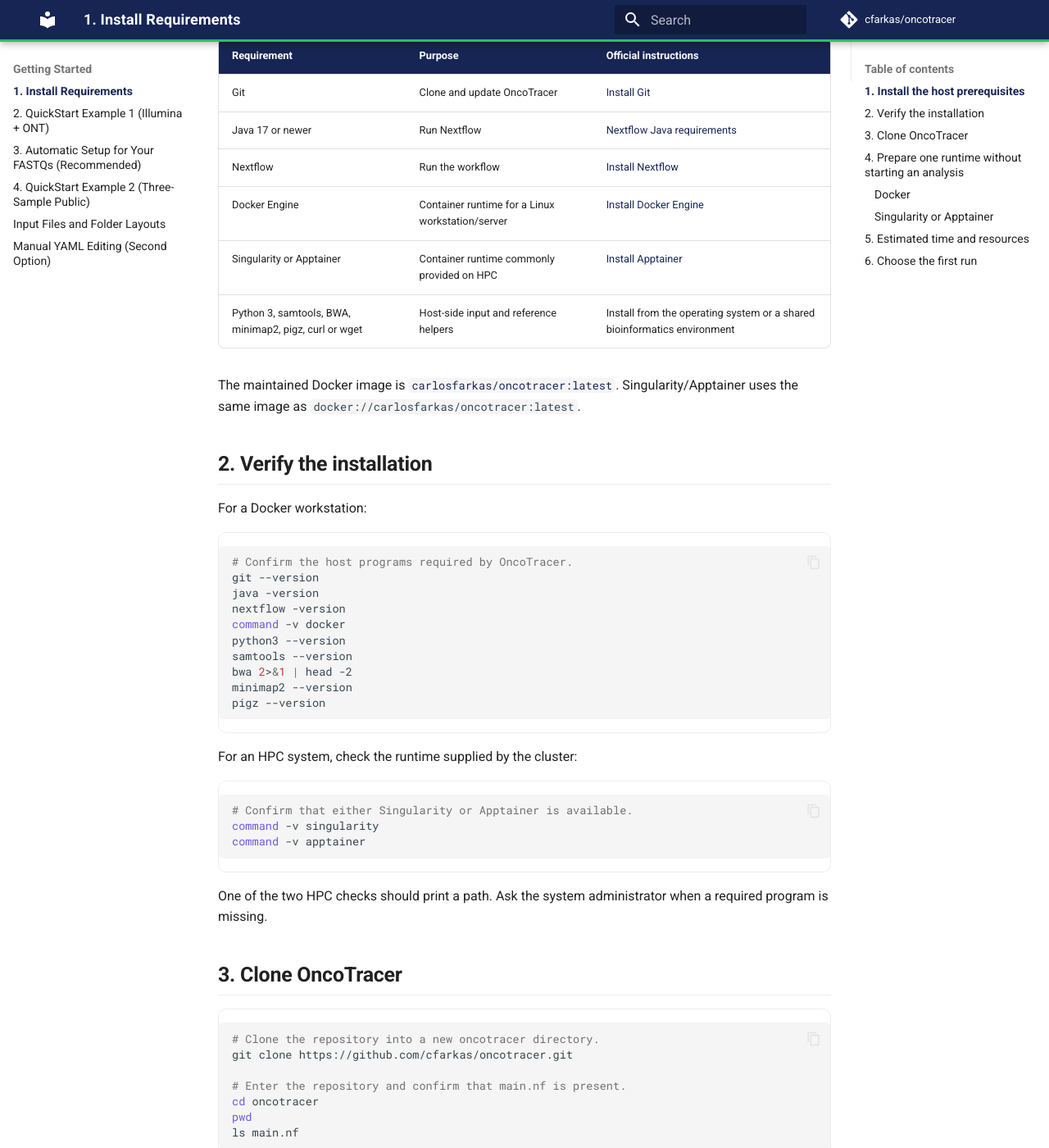
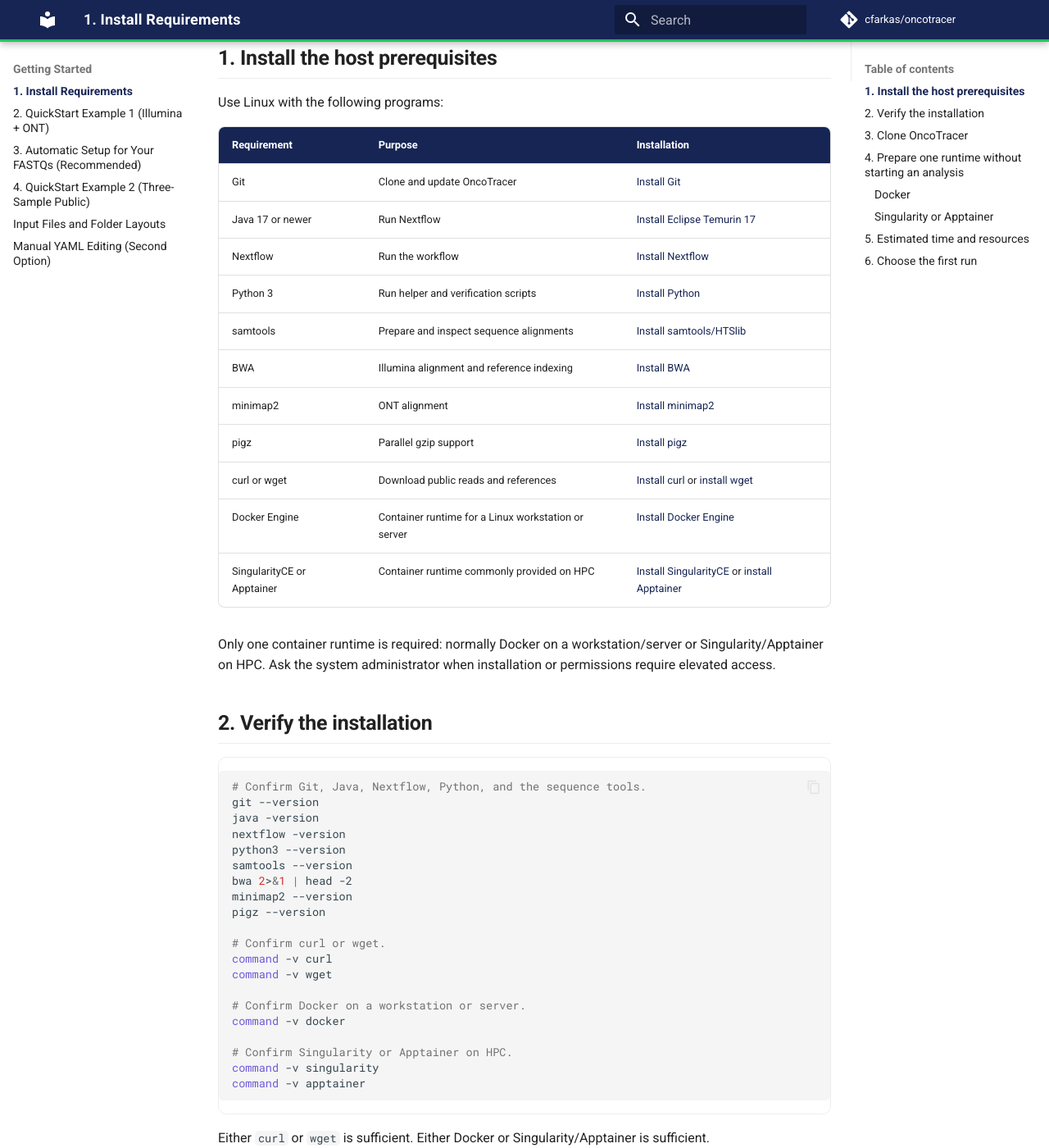
Before and after one commit to cfarkas/oncotracer, an MkDocs documentation site: the page built from docs/installation.md, in a window 1280 px wide and 1400 px high, scrolled down 336 px. Shown: the whole window at 82% size. Built offline with MkDocs 1.6.1 and Material for MkDocs 9.7.7, drawn with Linux system fonts in a browser that asks for light colours; comment, search, counter and statistics services are not loaded; some of the changed text lies outside the part shown.

Commit message:
Docs: link every installation requirement

````diff
--- a/docs/installation.md
+++ b/docs/installation.md
@@ -2,103 +2,117 @@
 
 OncoTracer runs on Linux. Nextflow runs on the host and starts the selected Docker or Singularity/Apptainer image.
 
+The maintained image is [`carlosfarkas/oncotracer:latest`](https://hub.docker.com/r/carlosfarkas/oncotracer). With Singularity or Apptainer, the same image is referenced as `docker://carlosfarkas/oncotracer:latest`.
+
 ## 1. Install the host prerequisites
 
-| Requirement | Purpose | Official instructions |
+Use Linux with the following programs:
+
+| Requirement | Purpose | Installation |
 | --- | --- | --- |
 | Git | Clone and update OncoTracer | [Install Git](https://git-scm.com/book/en/v2/Getting-Started-Installing-Git) |
-| Java 17 or newer | Run Nextflow | [Nextflow Java requirements](https://www.nextflow.io/docs/latest/install.html#requirements) |
+| Java 17 or newer | Run Nextflow | [Install Eclipse Temurin 17](https://adoptium.net/temurin/releases/?version=17) |
 | Nextflow | Run the workflow | [Install Nextflow](https://www.nextflow.io/docs/latest/install.html) |
-| Docker Engine | Container runtime for a Linux workstation/server | [Install Docker Engine](https://docs.docker.com/engine/install/) |
-| Singularity or Apptainer | Container runtime commonly provided on HPC | [Install Apptainer](https://apptainer.org/docs/admin/main/installation.html) |
-| Python 3, samtools, BWA, minimap2, pigz, curl or wget | Host-side input and reference helpers | Install from the operating system or a shared bioinformatics environment |
+| Python 3 | Run helper and verification scripts | [Install Python](https://www.python.org/downloads/) |
+| samtools | Prepare and inspect sequence alignments | [Install samtools/HTSlib](https://www.htslib.org/download/) |
+| BWA | Illumina alignment and reference indexing | [Install BWA](https://github.com/lh3/bwa) |
+| minimap2 | ONT alignment | [Install minimap2](https://github.com/lh3/minimap2) |
+| pigz | Parallel gzip support | [Install pigz](https://zlib.net/pigz/) |
+| curl or wget | Download public reads and references | [Install curl](https://curl.se/download.html) or [install wget](https://www.gnu.org/software/wget/) |
+| Docker Engine | Container runtime for a Linux workstation or server | [Install Docker Engine](https://docs.docker.com/engine/install/) |
+| SingularityCE or Apptainer | Container runtime commonly provided on HPC | [Install SingularityCE](https://docs.sylabs.io/guides/latest/admin-guide/installation.html) or [install Apptainer](https://apptainer.org/docs/admin/main/installation.html) |
 
-The maintained Docker image is [`carlosfarkas/oncotracer:latest`](https://hub.docker.com/r/carlosfarkas/oncotracer). Singularity/Apptainer uses the same image as `docker://carlosfarkas/oncotracer:latest`.
+Only one container runtime is required: normally Docker on a workstation/server or Singularity/Apptainer on HPC. Ask the system administrator when installation or permissions require elevated access.
 
 ## 2. Verify the installation
 
-For a Docker workstation:
-
 ```bash
-# Confirm the host programs required by OncoTracer.
+# Confirm Git, Java, Nextflow, Python, and the sequence tools.
 git --version
 java -version
 nextflow -version
-command -v docker
 python3 --version
 samtools --version
 bwa 2>&1 | head -2
 minimap2 --version
 pigz --version
-```
 
-For an HPC system, check the runtime supplied by the cluster:
+# Confirm curl or wget.
+command -v curl
+command -v wget
 
-```bash
-# Confirm that either Singularity or Apptainer is available.
+# Confirm Docker on a workstation or server.
+command -v docker
+
+# Confirm Singularity or Apptainer on HPC.
 command -v singularity
 command -v apptainer
 ```
 
-One of the two HPC checks should print a path. Ask the system administrator when a required program is missing.
+Either `curl` or `wget` is sufficient. Either Docker or Singularity/Apptainer is sufficient.
 
 ## 3. Clone OncoTracer
 
+Use `/path/to/my/directory/oncotracer` as the repository path in the documentation.
+
 ```bash
-# Clone the repository into a new oncotracer directory.
-git clone https://github.com/cfarkas/oncotracer.git
+# Set the standard repository path.
+REPO_DIR=/path/to/my/directory/oncotracer
+
+# Clone OncoTracer into that directory.
+git clone https://github.com/cfarkas/oncotracer.git "$REPO_DIR"
 
 # Enter the repository and confirm that main.nf is present.
-cd oncotracer
+cd "$REPO_DIR"
 pwd
 ls main.nf
 ```
 
-Run the tutorial commands from the directory containing `main.nf`.
-
 ## 4. Prepare one runtime without starting an analysis
 
-Choose one option.
+Choose Docker or Singularity/Apptainer.
 
 ### Docker
 
 ```bash
-# Use the repository as the initial cache and data root.
-ROOT="$(pwd)"
+# Set the standard repository path and enter it.
+REPO_DIR=/path/to/my/directory/oncotracer
+cd "$REPO_DIR"
 
 # Pull or reuse the Docker image and test the installed software.
-nextflow run main.nf --install --docker \
-  --lpwgs_root "$ROOT"
+nextflow run "$REPO_DIR/main.nf" --install --docker \
+  --lpwgs_root "$REPO_DIR/test" \
+  -work-dir "$REPO_DIR/test/work/install_docker"
 
 # Record the selected runtime and image identity.
-cat .oncotracer/install/install_manifest.txt
+cat "$REPO_DIR/.oncotracer/install/install_manifest.txt"
 ```
 
 ### Singularity or Apptainer
 
 ```bash
-# Use the repository as the initial cache and data root.
-ROOT="$(pwd)"
+# Set the standard repository path and enter it.
+REPO_DIR=/path/to/my/directory/oncotracer
+cd "$REPO_DIR"
 
 # Pull or reuse the Singularity/Apptainer image and test the software.
-nextflow run main.nf --install --singularity \
-  --lpwgs_root "$ROOT"
+nextflow run "$REPO_DIR/main.nf" --install --singularity \
+  --lpwgs_root "$REPO_DIR/test" \
+  -work-dir "$REPO_DIR/test/work/install_singularity"
 
 # Record the selected runtime and image identity.
-cat .oncotracer/install/install_manifest.txt
+cat "$REPO_DIR/.oncotracer/install/install_manifest.txt"
 ```
 
 The `--install` route checks the host tools, prepares the selected image, caches SAMURAI v1.4.0, writes the manifest, and stops. It does not download sequencing reads or hg38 and does not start an analysis.
 
-Where containers are unavailable, use `--conda` instead of `--docker` or `--singularity`.
-
 ## 5. Estimated time and resources
 
-The first uncached Illumina or ONT analysis downloads the hg38 reference (about **3.16 GB**) and creates a BWA index. Indexing commonly takes **30–60 minutes**. The pinned BWA task requests 72 GB, so provide at least 80 GiB of addressable RAM.
+The first uncached Illumina or ONT analysis downloads the hg38 reference, approximately **3.16 GB**, and creates a BWA index. Indexing commonly takes **30–60 minutes**. The pinned BWA task requests 72 GB, so provide at least 80 GiB of addressable RAM.
 
 Also allow space for the container image, compressed and uncompressed reads, the Nextflow `work/` directory, and final results. Later `-resume` runs reuse a valid reference index and unchanged completed tasks.
 
-The outer Nextflow display can remain at `RUN_*_SAMURAI (0 of 1)` while the nested SAMURAI tasks are active. This counter alone does not indicate a stalled run.
+The outer Nextflow display can remain at `RUN_*_SAMURAI (0 of 1)` while nested SAMURAI tasks are active. This counter alone does not indicate a stalled run.
 
 ## 6. Choose the first run
 
````
